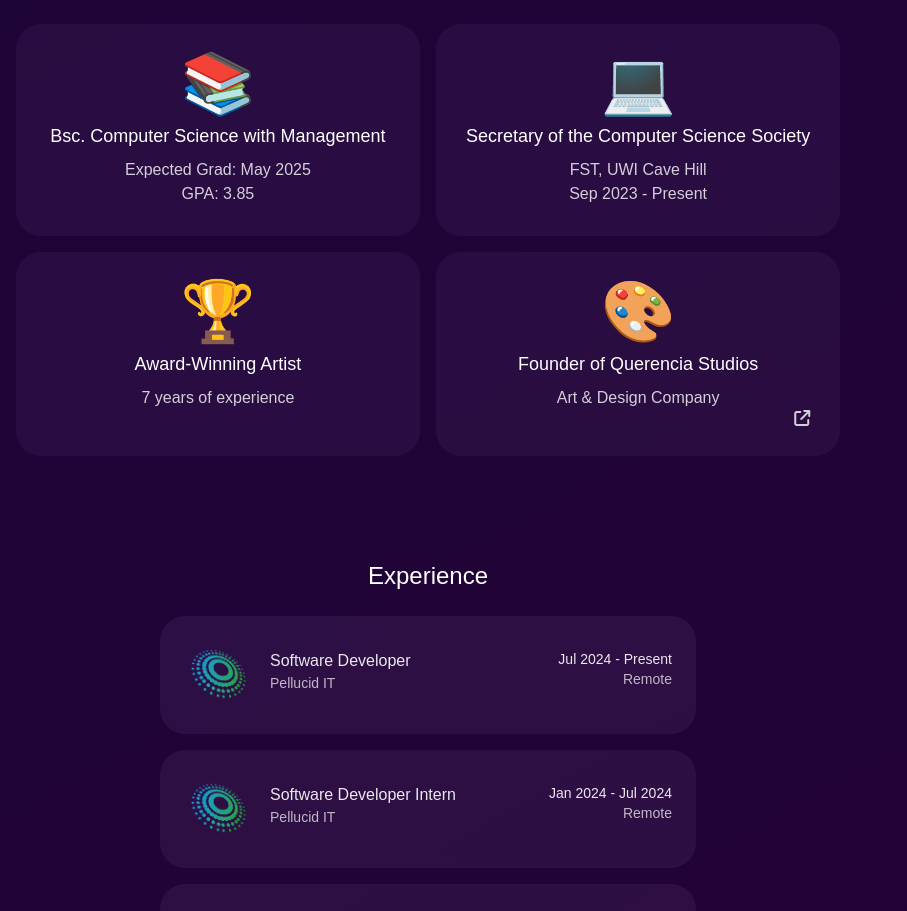
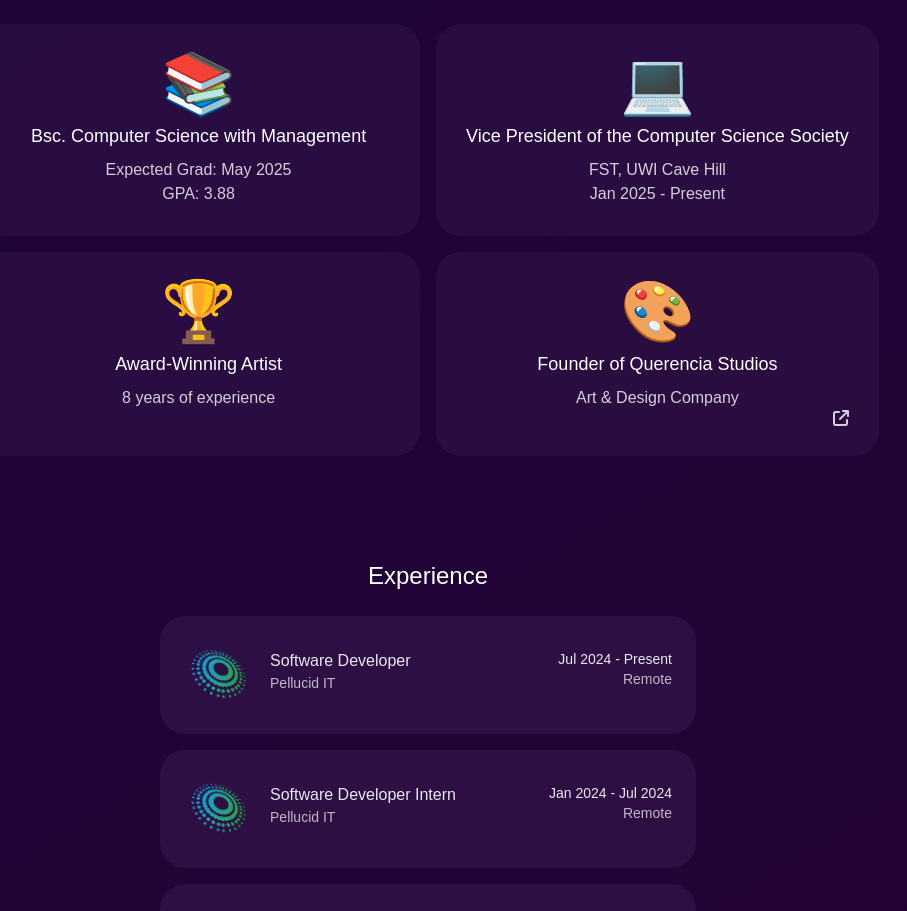
Before and after one commit to TaigaTi/taigati.github.io, a React (Create React App) app: page / in a window 1280 px wide. Shown: the part 1680-2591 px from the top of the page, without its empty margins (212-1119 px from the left). Built offline with nearby package versions, Linux system fonts and the light colour scheme.

Commit message:
Updated about information

```diff
--- a/src/components/About.js
+++ b/src/components/About.js
@@ -32,16 +32,16 @@ function About() {
                             <div className='text-start'>
                                 <p className='pb-1'>Bsc. Computer Science with Management</p>
                                 <p className='opacity-80'>Expected Grad: May 2025</p>
-                                <p className='opacity-80'>GPA: 3.85</p>
+                                <p className='opacity-80'>GPA: 3.88</p>
                             </div>
                         </div>
 
                         <div className='about-card px-6 flex items-center gap-4'>
                             <p className='text-5xl'>💻</p>
                             <div className='text-start'>
-                                <p className='pb-1'>Secretary of the Computer Science Society</p>
+                                <p className='pb-1'>Vice President of the Computer Science Society</p>
                                 <p className='opacity-80'>FST, UWI Cave Hill</p>
-                                <p className='opacity-80'>Sep 2023 - Present</p>
+                                <p className='opacity-80'>Jan 2025 - Present</p>
                             </div>
                         </div>
 
@@ -49,7 +49,7 @@ function About() {
                             <p className='text-5xl'>🏆</p>
                             <div className='text-start'>
                                 <p className='pb-1'>Award-Winning Artist</p>
-                                <p className='opacity-80'>7 years of experience</p>
+                                <p className='opacity-80'>8 years of experience</p>
                             </div>
                         </div>
 
--- a/src/components/Home.js
+++ b/src/components/Home.js
@@ -57,20 +57,20 @@ function Home() {
                                 <p className='text-6xl mb-2'>📚</p>
                                 <p className='pb-2 text-lg'>Bsc. Computer Science with Management</p>
                                 <p className='opacity-80'>Expected Grad: May 2025</p>
-                                <p className='opacity-80'>GPA: 3.85</p>
+                                <p className='opacity-80'>GPA: 3.88</p>
                             </div>
 
                             <div className='about-card px-6'>
                                 <p className='text-6xl mb-2'>💻</p>
-                                <p className='pb-2 text-lg'>Secretary of the Computer Science Society</p>
+                                <p className='pb-2 text-lg'>Vice President of the Computer Science Society</p>
                                 <p className='opacity-80'>FST, UWI Cave Hill</p>
-                                <p className='opacity-80'>Sep 2023 - Present</p>
+                                <p className='opacity-80'>Jan 2025 - Present</p>
                             </div>
 
                             <div className='about-card px-6'>
                                 <p className='text-6xl mb-2'>🏆</p>
                                 <p className='pb-2 text-lg px-8'>Award-Winning Artist</p>
-                                <p className='opacity-80'>7 years of experience</p>
+                                <p className='opacity-80'>8 years of experience</p>
                             </div>
 
                             <div className='about-card px-6'>
--- a/src/styles/NavBar.css
+++ b/src/styles/NavBar.css
@@ -14,5 +14,5 @@
 
 .active {
     color: #ba7ce6 !important;
-    transition: all 0.5s ease-in-out;
+    transition: all 0.3s ease-in-out;
 }
```
